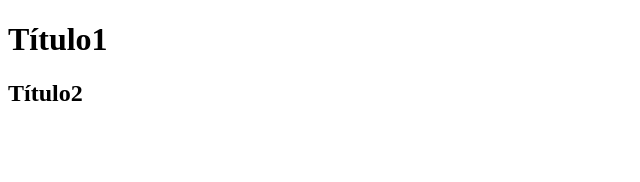
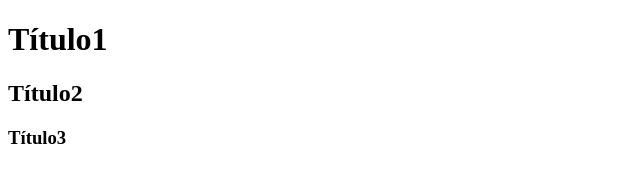
Before and after one commit to ainhoarm19/git-hello-world, a plain HTML site: page index.html in a window 1280 px wide. Shown: the full height of the page, 0-640 px from the left. Drawn offline with Linux system fonts and the light colour scheme.

Commit message:
se agrego un titulo3 al index

```diff
--- a/index.html
+++ b/index.html
@@ -8,5 +8,6 @@
 <body>
     <h1>Título1</h1>
     <h2>Título2</h2>
+    <h3>Título3</h3>
 </body>
 </html>
```
